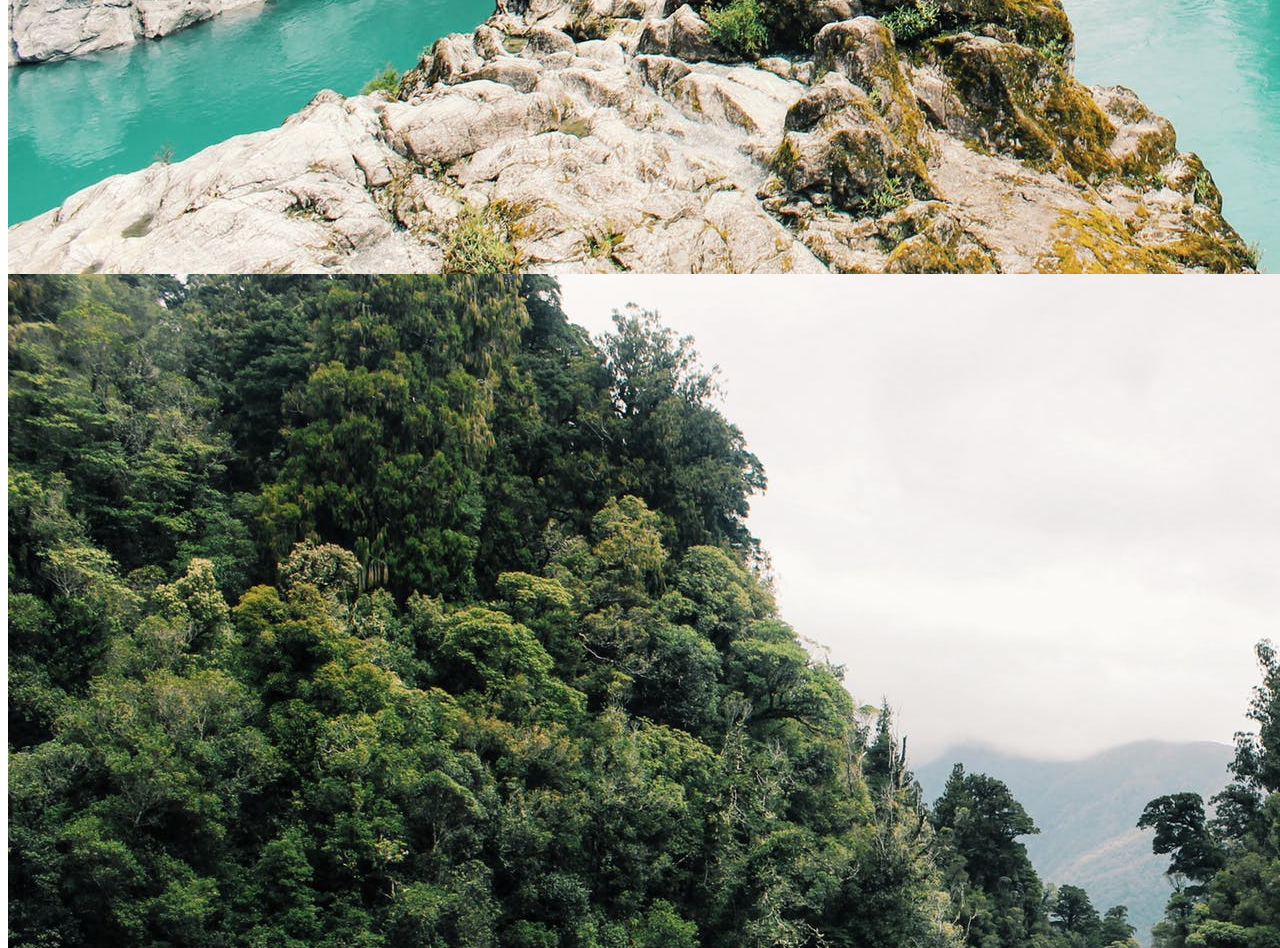
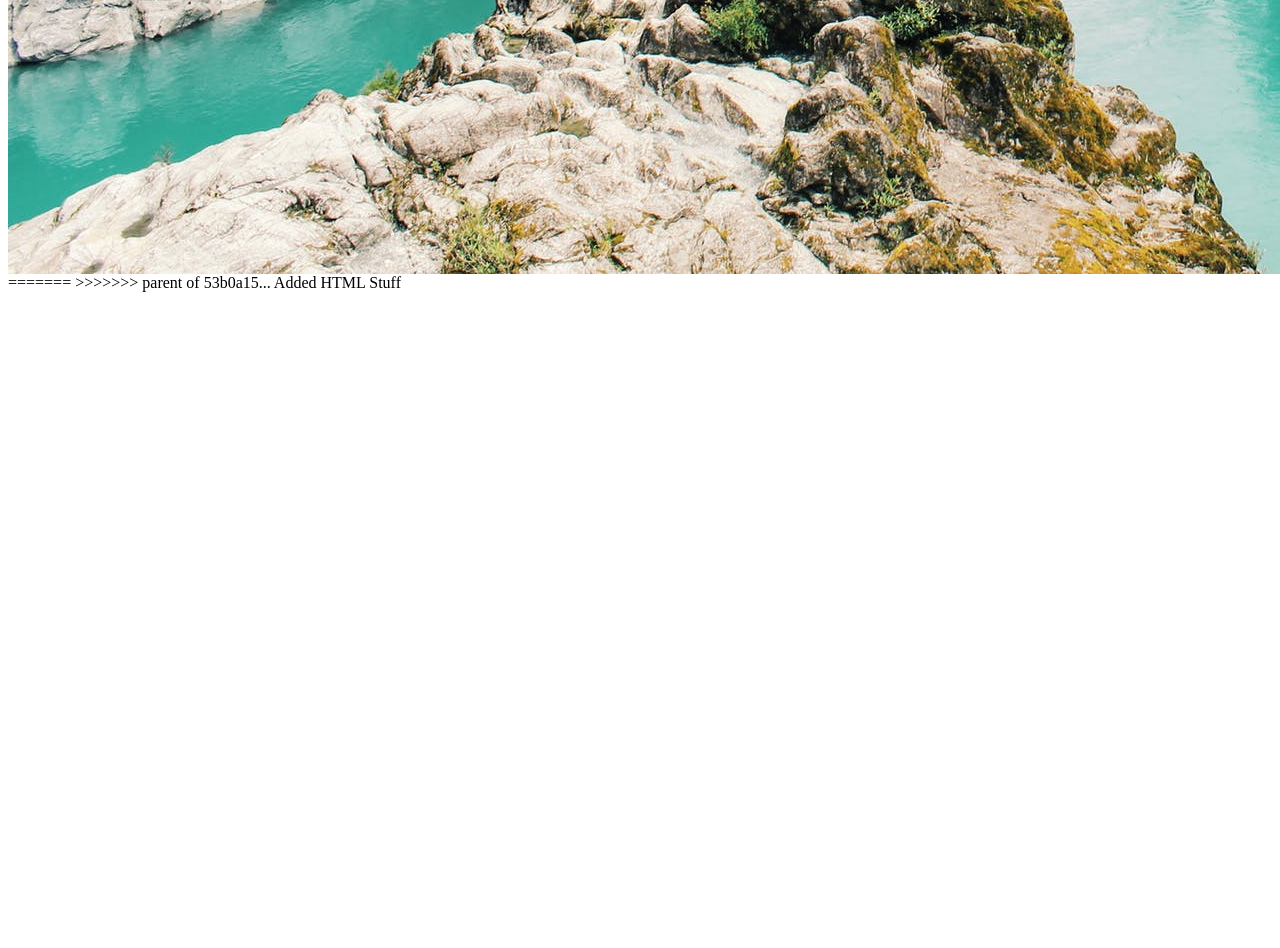
Before and after one commit to bensimes/Portfolio_BenSimes, a plain HTML site: page index.html in a window 1280 px wide. Shown: the part 1252-2200 px from the top of the page. After the commit the page ends 1552 px from the top, so only its background shows below. Drawn offline with Linux system fonts and the light colour scheme.

Commit message:
Revert "somthing"
This reverts commit 8215dfcc987626bfbc0ab330d9891e79e9a6c092.

```diff
--- a/index.html
+++ b/index.html
@@ -7,13 +7,6 @@
   </head>
   <body>
       <img src="photo.jpeg" alt="">
-      <img src="photo.jpeg" alt="">
-      <img src="photo.jpeg" alt="">
-      <img src="photo.jpeg" alt="">
-      <img src="photo.jpeg" alt="">
-      <img src="photo.jpeg" alt="">
-      <img src="photo.jpeg" alt="">
-      <img src="photo.jpeg" alt="">
   </body>
 </html>
 =======
```
